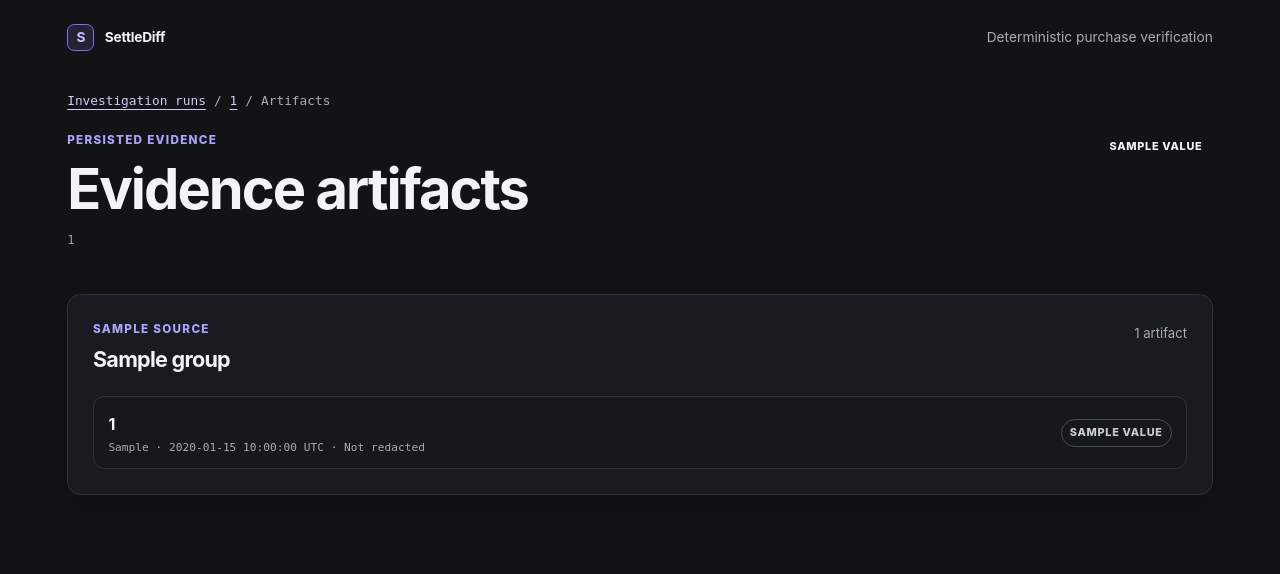
After one commit to ibrahim1023/SettleDiff, a Python web app: template src/settlediff/ui/templates/artifacts.html in a window 1280 px wide. The commit adds this page. Shown: the top 574 px of the page. Run offline with Jinja, Linux system fonts and the light colour scheme; the template is opened without the code that fills it: most values are stand-ins (such as "Sample title", 1, 10 or a date in 2020).

Commit message:
feat: inspect evidence artifacts with provenance
Render Context evidence outcomes and a grouped redacted artifact viewer with stable anchors, metadata, formatted JSON, and safe copy/wrap controls.

Generated with [Devin](https://devin.ai)

Co-Authored-By: Devin <158243242+devin-ai-integration[bot]@users.noreply.github.com>

```diff
--- a/src/settlediff/ui/static/settlediff.css
+++ b/src/settlediff/ui/static/settlediff.css
@@ -122,6 +122,22 @@ tr:last-child > * { border-bottom: 0; }
 .empty-state h2 { color: var(--text); }
 .empty-state code { display: block; width: fit-content; max-width: 100%; overflow-x: auto; padding: .65rem; border-radius: .45rem; color: #d9dcdf; background: #101215; white-space: pre; }
 .empty-inline { margin: 0; color: var(--muted); }
+.context-metadata { display: grid; grid-template-columns: repeat(4, minmax(0, 1fr)); gap: .7rem; margin: 0; }
+.context-metadata div { padding: .7rem; border: 1px solid var(--border); border-radius: .55rem; background: #15181c; }
+.context-metadata dt { color: var(--muted); font-size: .68rem; letter-spacing: .06em; text-transform: uppercase; }
+.context-metadata dd { margin: .25rem 0 0; color: var(--text); overflow-wrap: anywhere; }
+.context-excerpt { margin: 1rem 0 0; padding: .8rem .9rem; border-left: 4px solid #7772ef; color: #d9dbe0; background: #15181c; }
+.artifact-list { display: grid; gap: .8rem; }
+.artifact-card { border: 1px solid var(--border); border-radius: .7rem; background: #15181c; }
+.artifact-card summary { display: flex; justify-content: space-between; gap: 1rem; align-items: center; padding: .9rem; cursor: pointer; list-style: none; }
+.artifact-card summary::-webkit-details-marker { display: none; }
+.artifact-card summary strong, .artifact-card summary small { display: block; }
+.artifact-card summary small { margin-top: .25rem; color: var(--muted); font: .7rem ui-monospace, SFMono-Regular, monospace; }
+.artifact-card[open] summary { border-bottom: 1px solid var(--border); }
+.artifact-actions { display: flex; gap: .5rem; padding: .7rem .9rem 0; }
+.artifact-actions button { min-height: 2rem; border: 1px solid var(--border-strong); border-radius: .45rem; padding: .3rem .55rem; color: #d6d3ff; background: transparent; cursor: pointer; font: .72rem ui-monospace, SFMono-Regular, monospace; }
+.artifact-json { max-height: 30rem; margin: .7rem .9rem .9rem; padding: .9rem; overflow: auto; border: 1px solid var(--border); border-radius: .55rem; background: #101215; color: #dce1e6; font: .74rem/1.55 ui-monospace, SFMono-Regular, monospace; white-space: pre; }
+.artifact-json.wrap-json { white-space: pre-wrap; }
 @media (max-width: 52rem) {
   .run-filters { grid-template-columns: 1fr 1fr; }
   .search-field { grid-column: 1 / -1; }
--- /dev/null
+++ b/src/settlediff/ui/templates/artifacts.html
@@ -0,0 +1,49 @@
+{% extends "base.html" %}
+{% block title %}SettleDiff {{ report.run_id }} artifacts{% endblock %}
+{% block content %}
+  <p class="breadcrumb"><a href="/runs">Investigation runs</a><span aria-hidden="true">/</span><a href="/runs/{{ report.run_id }}">{{ report.run_id }}</a><span aria-hidden="true">/</span><span>Artifacts</span></p>
+  <section class="run-hero">
+    <div>
+      <p class="eyebrow">Persisted evidence</p>
+      <h1>Evidence artifacts</h1>
+      <p class="run-id">{{ report.run_id }}</p>
+    </div>
+    <span class="verdict verdict-{{ report.verdict.value|lower }}">{{ report.verdict.value }}</span>
+  </section>
+  {% if groups %}
+    {% for group in groups %}
+      <section class="panel artifact-group" aria-labelledby="group-{{ loop.index }}">
+        <div class="section-heading">
+          <div>
+            <p class="eyebrow">{{ group.source }}</p>
+            <h2 id="group-{{ loop.index }}">{{ group.label }}</h2>
+          </div>
+          <p>{{ group.artifacts|length }} artifact{% if group.artifacts|length != 1 %}s{% endif %}</p>
+        </div>
+        <div class="artifact-list">
+          {% for artifact in group.artifacts %}
+            <details class="artifact-card" id="{{ artifact.anchor }}">
+              <summary>
+                <span>
+                  <strong>{{ artifact.artifact.artifact_id }}</strong>
+                  <small>{{ artifact.artifact.schema_version }} · {{ artifact.artifact.collected_at.strftime("%Y-%m-%d %H:%M:%S UTC") }} · {% if artifact.artifact.redacted %}Redacted{% else %}Not redacted{% endif %}</small>
+                </span>
+                <span class="state-chip">{{ artifact.artifact.artifact_type.value|replace("_", " ") }}</span>
+              </summary>
+              <div class="artifact-actions">
+                <button type="button" class="copy-artifact" data-copy-artifact="{{ artifact.anchor }}">Copy redacted JSON</button>
+                <button type="button" class="wrap-artifact" data-wrap-artifact="{{ artifact.anchor }}" aria-pressed="false">Wrap text</button>
+              </div>
+              <pre class="artifact-json" data-artifact-json="{{ artifact.anchor }}">{{ artifact.payload }}</pre>
+            </details>
+          {% endfor %}
+        </div>
+      </section>
+    {% endfor %}
+  {% else %}
+    <section class="empty-state">
+      <h2>No evidence artifacts</h2>
+      <p>The persisted report has no stored evidence artifacts.</p>
+    </section>
+  {% endif %}
+{% endblock %}
--- a/src/settlediff/ui/templates/base.html
+++ b/src/settlediff/ui/templates/base.html
@@ -5,6 +5,21 @@
     <meta name="viewport" content="width=device-width,initial-scale=1">
     <link rel="stylesheet" href="/static/settlediff.css">
     <script src="/static/htmx.min.js" defer></script>
+    <script>
+      document.addEventListener("click", (event) => {
+        const copy = event.target.closest("[data-copy-artifact]");
+        if (copy) {
+          const target = document.querySelector(`[data-artifact-json="${copy.dataset.copyArtifact}"]`);
+          if (target && navigator.clipboard) navigator.clipboard.writeText(target.textContent || "");
+        }
+        const wrap = event.target.closest("[data-wrap-artifact]");
+        if (wrap) {
+          const target = document.querySelector(`[data-artifact-json="${wrap.dataset.wrapArtifact}"]`);
+          const enabled = target && target.classList.toggle("wrap-json");
+          if (enabled !== null) wrap.setAttribute("aria-pressed", String(Boolean(enabled)));
+        }
+      });
+    </script>
     <title>{% block title %}SettleDiff{% endblock %}</title>
   </head>
   <body>
```
Also changed, not shown: src/settlediff/api/app.py (+39 -8 lines), src/settlediff/ui/templates/run_detail.html (+24 -0 lines), tests/integration/api/test_app.py (+65 -0 lines).
